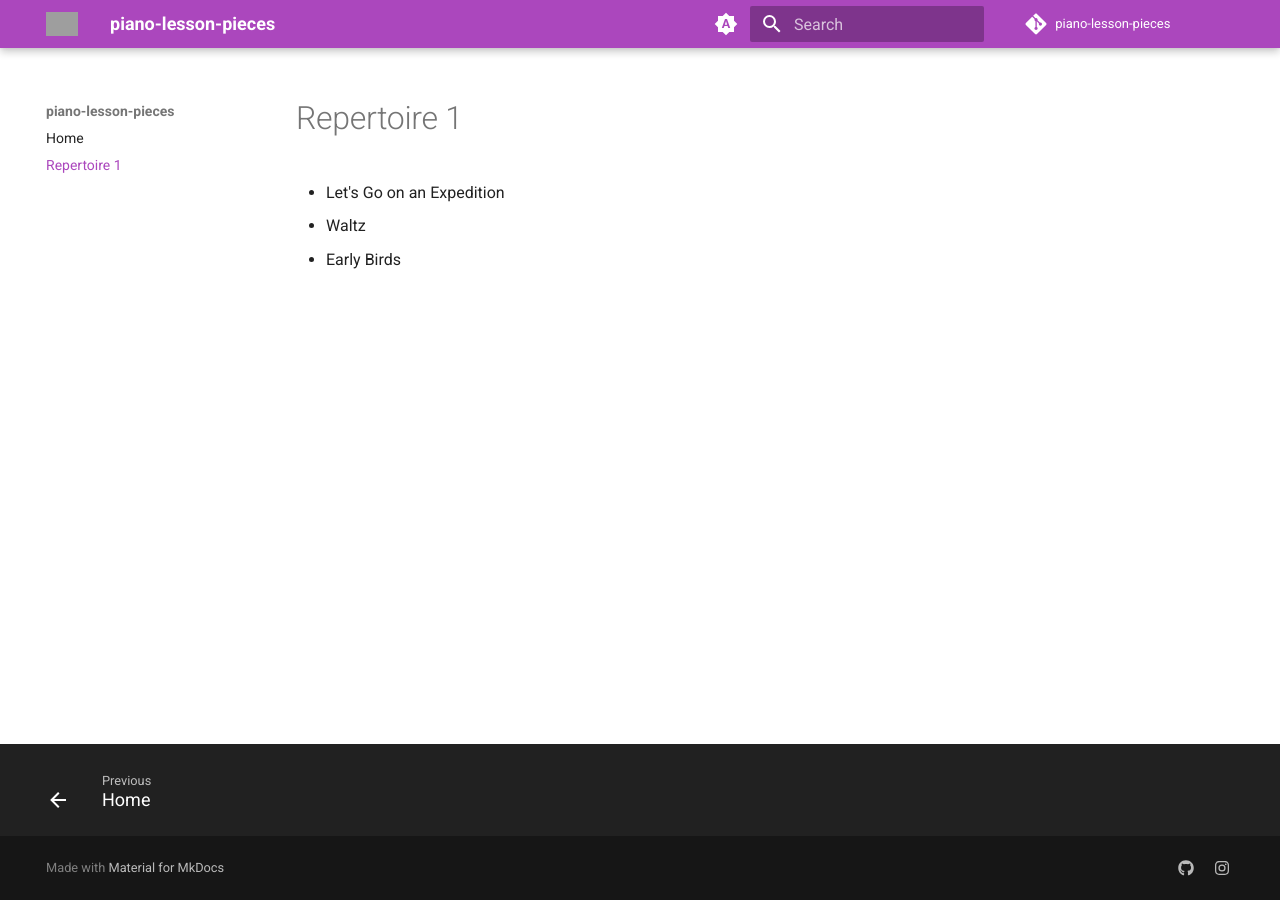
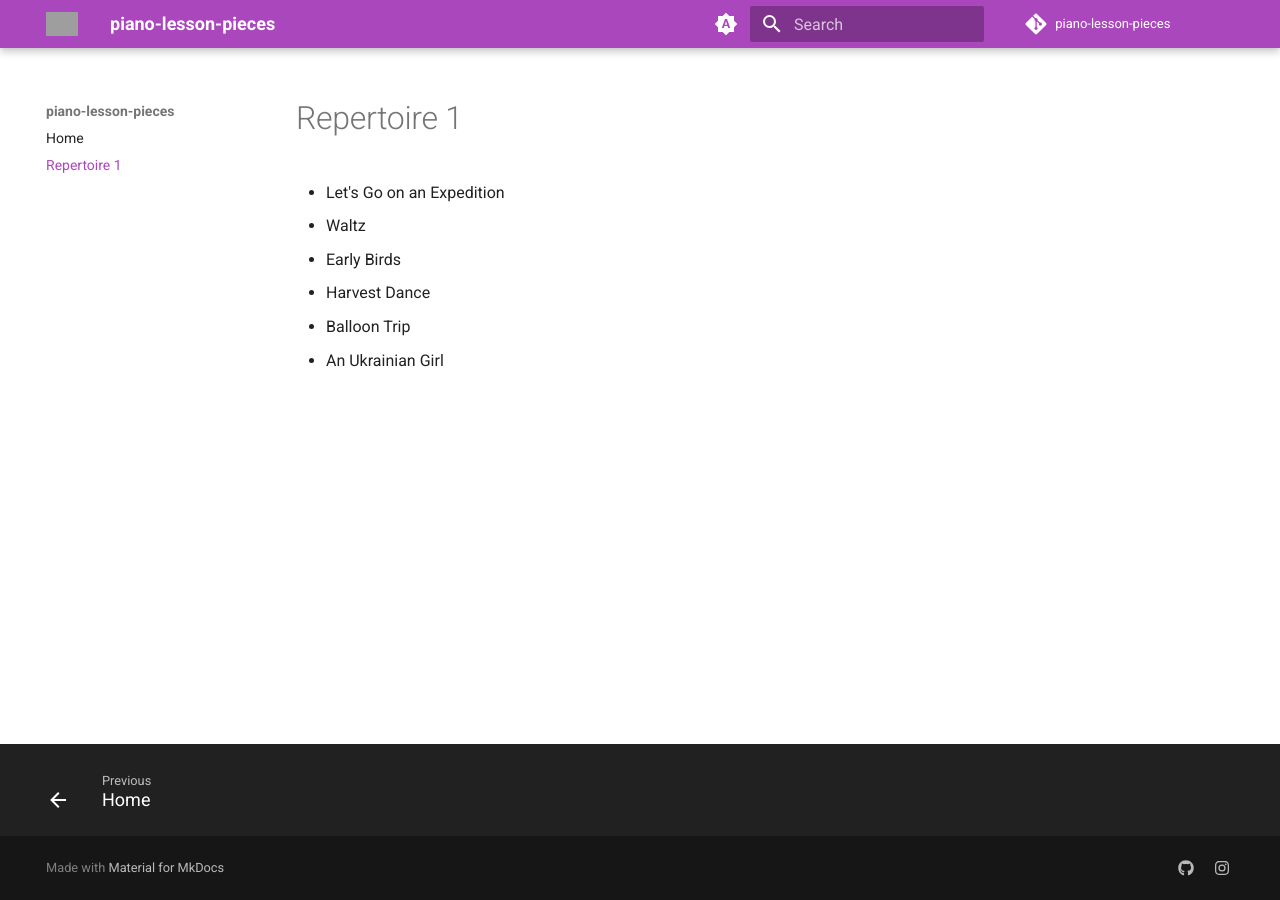
Before and after one commit to cutiepie-kitty-ada/piano-lesson-pieces, an MkDocs documentation site: the page built from docs/repertoire1.md, in a window 1280 px wide. Built offline with MkDocs 1.6.1 and Material for MkDocs 9.7.7, drawn with Linux system fonts in a browser that asks for light colours; comment, search, counter and statistics services are not loaded; grey boxes are pictures that could not be loaded.

Commit message:
Update repertoire1.md

```diff
--- a/docs/repertoire1.md
+++ b/docs/repertoire1.md
@@ -3,3 +3,6 @@
 - Let's Go on an Expedition
 - Waltz
 - Early Birds
+- Harvest Dance
+- Balloon Trip
+- An Ukrainian Girl
```
